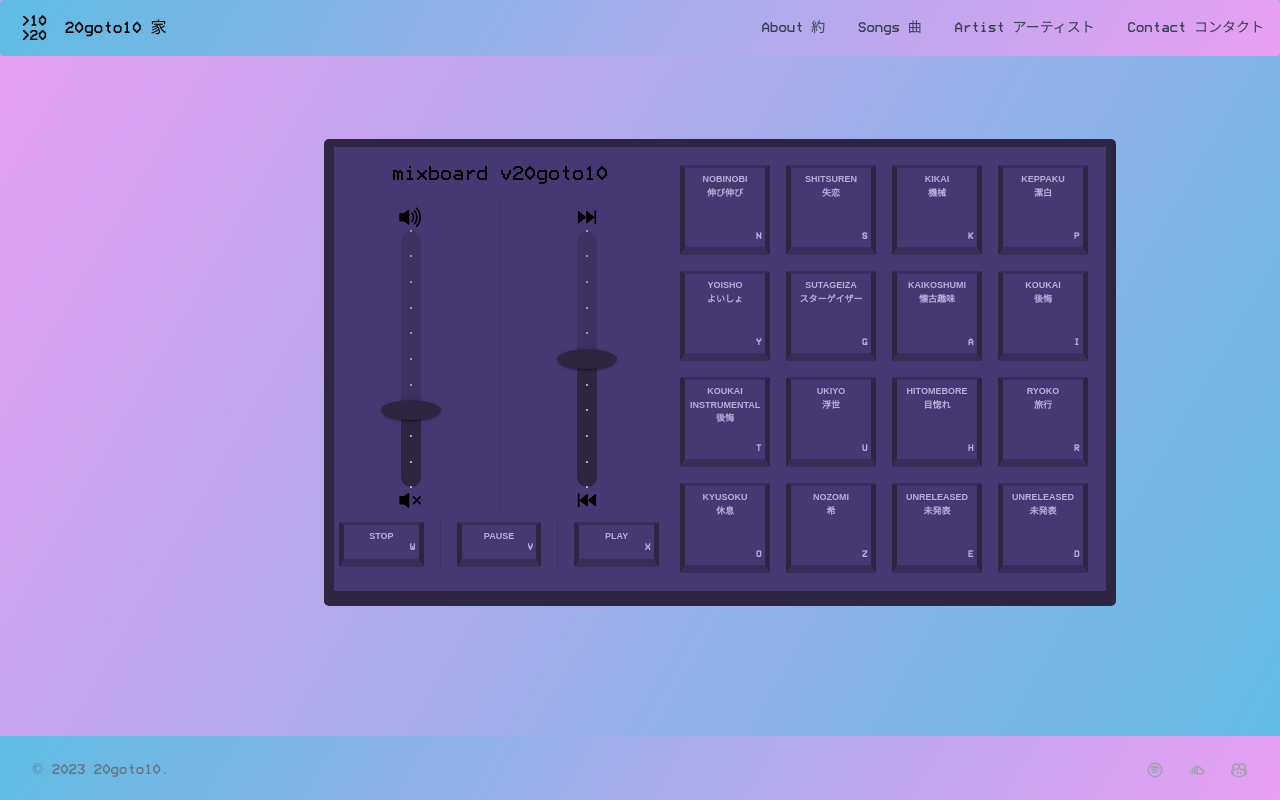
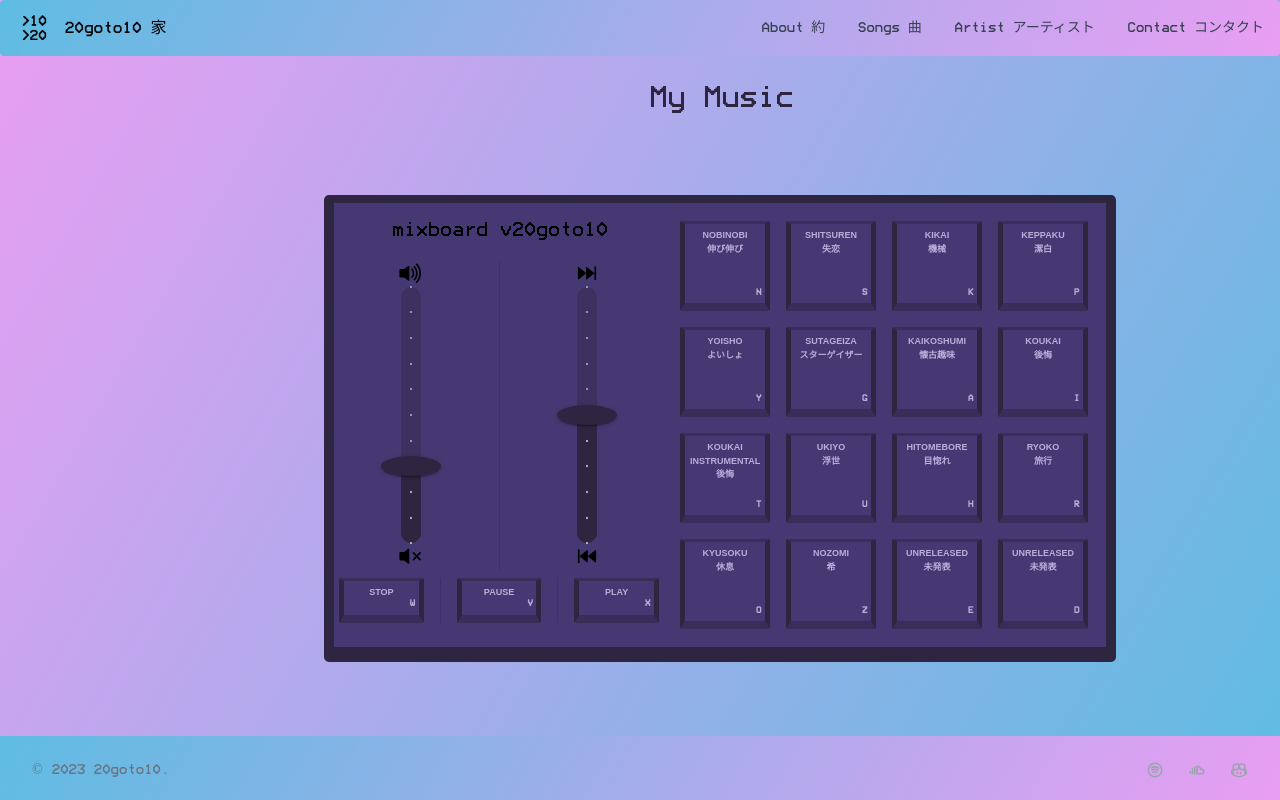
Before and after one commit to abbeydoyle/20goto10, a React (Create React App) app: page /songs in a window 1280 px wide. Shown: the top 800 px of the page. Built offline with nearby package versions, Linux system fonts and the light colour scheme; no server answers.

Commit message:
fix deploy error

```diff
--- a/src/pages/Songs.js
+++ b/src/pages/Songs.js
@@ -432,7 +432,7 @@ export default function Songs() {
 
   return (
     <>
-    <h1 className="text-[#2e2640] z-50 text-3xl mt-5"></h1>
+    <h1 className="text-[#2e2640] z-50 text-3xl pt-5 mt-5 text-center">My Music</h1>
       <div className="mixercontainer">
         <div className="mixer mt-[10%] grid grid-flow-col auto-cols-2 gap-2">
           <div className="min-w-[20rem]">
```
